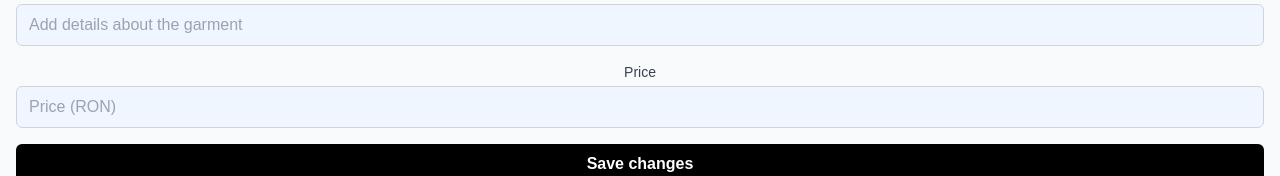
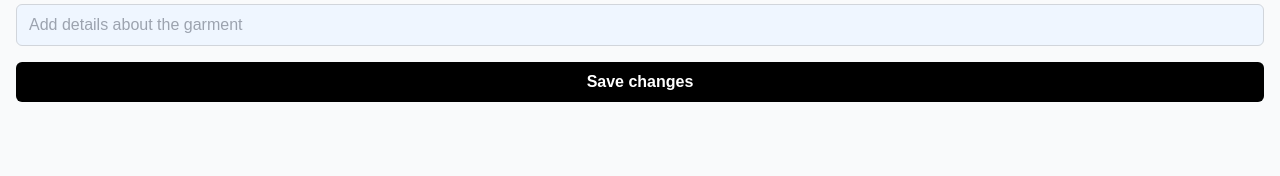
Before and after one commit to SeenLex/AlpineLend, a Next.js app: page /profile/my-items/add-item in a window 1280 px wide. Shown: the part 418-594 px from the top of the page. Built offline with nearby package versions, Linux system fonts and the light colour scheme; no server answers; the database is empty.

Commit message:
removed prices and payments

```diff
--- a/actions/booking.ts
+++ b/actions/booking.ts
@@ -10,7 +10,6 @@ export async function createBooking(formData: FormData) {
             start_date: new Date(formData.get("start_date") as string),
             end_date: new Date(formData.get("end_date") as string),
             status: formData.get("status") as string,
-            total_price: parseFloat(formData.get("total_price") as string),
         },
     });
 }
@@ -52,7 +51,6 @@ export async function updateBooking(booking_id: number, formData: FormData) {
         where: { booking_id },
         data: {
             status: formData.get("status") as string,
-            total_price: parseFloat(formData.get("total_price") as string),
         },
     });
 }
--- a/actions/item.ts
+++ b/actions/item.ts
@@ -11,7 +11,6 @@ export async function createItem(formData: FormData) {
             condition: formData.get("condition") as string,
             description: formData.get("description") as string | null,
             availability: formData.get("availability") === "true",
-            price_per_day: parseFloat(formData.get("price_per_day") as string),
         },
     });
 }
@@ -69,7 +68,6 @@ export async function updateItem(item_id: number, formData: FormData) {
             condition: formData.get("condition") as string,
             description: formData.get("description") as string | null,
             availability: formData.get("availability") === "true",
-            price_per_day: parseFloat(formData.get("price_per_day") as string),
         },
     });
 }
--- a/app/categories/[category]/items/page.tsx
+++ b/app/categories/[category]/items/page.tsx
@@ -20,7 +20,6 @@ const ItemsPage = async ({ params }: {params: Promise<ItemsPageProps>}) => {
             <div key={item.item_id} className="bg-white p-4 rounded-lg shadow">
               <h2 className="text-lg font-semibold text-gray-700">{item.brand} - {item.model}</h2>
               <p className="text-sm text-gray-500">{item.description || "No description provided."}</p>
-              <p className="mt-2 font-bold text-gray-900">$${Number(item.price_per_day).toFixed(2)} per day</p>
             </div>
           ))
         ) : (
--- a/app/profile/my-items/add-item/page.tsx
+++ b/app/profile/my-items/add-item/page.tsx
@@ -115,16 +115,7 @@ const AddItem = () => {
               className="w-full px-3 py-2 border border-gray-300 rounded-md bg-blue-50 focus:outline-none focus:ring focus:ring-blue-300 text-black"
             />
           </div>
-          <div className="mb-4">
-            <label htmlFor="price_per_day" className="block text-gray-700 text-sm font-medium mb-1">Price</label>
-            <input
-              id="price_per_day"
-              name="price_per_day"
-              type="number"
-              placeholder="Price (RON)"
-              className="w-full px-3 py-2 border border-gray-300 rounded-md bg-blue-50 focus:outline-none focus:ring focus:ring-blue-300 text-black"
-            />
-          </div>
+
           <div className="flex justify-between items-center mb-6">
             <button
               type="button"
--- a/app/profile/my-items/page.tsx
+++ b/app/profile/my-items/page.tsx
@@ -3,7 +3,6 @@ import React, { useEffect, useState } from 'react';
 import Link from 'next/link';
 import { fetchUser } from '@/actions/user';
 import { getItemsByUser } from '@/actions/item';
-import { Decimal } from '@prisma/client/runtime/library';
 
 interface Category {
   category_id: number;
@@ -21,7 +20,6 @@ interface Item {
   condition: string;
   description: string | null;
   availability: boolean;
-  price_per_day: Decimal;
 }
 
 const Page = () => {
```
Also changed, not shown: 1 other file (tests, documents, lock files or other folders).
